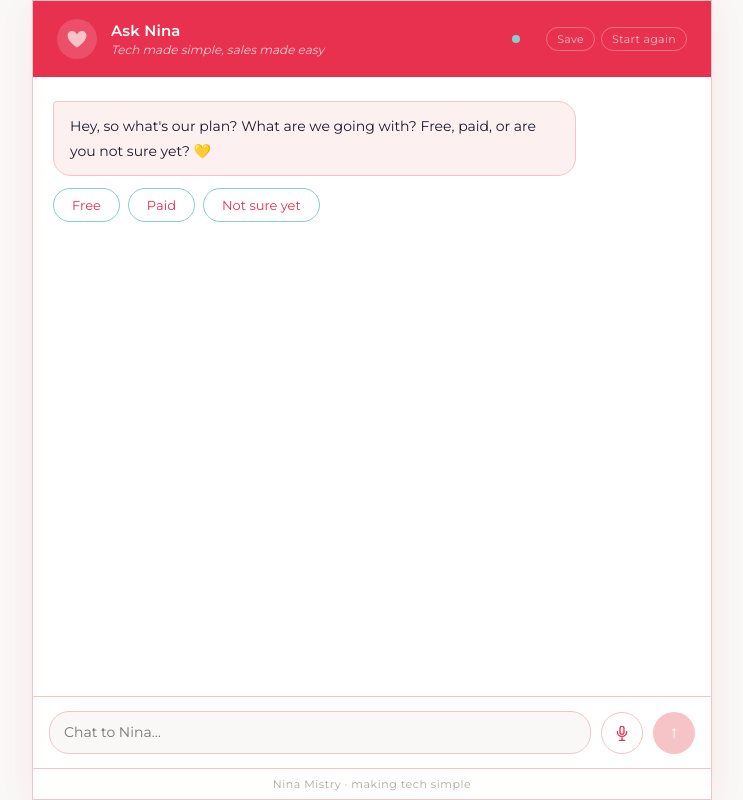
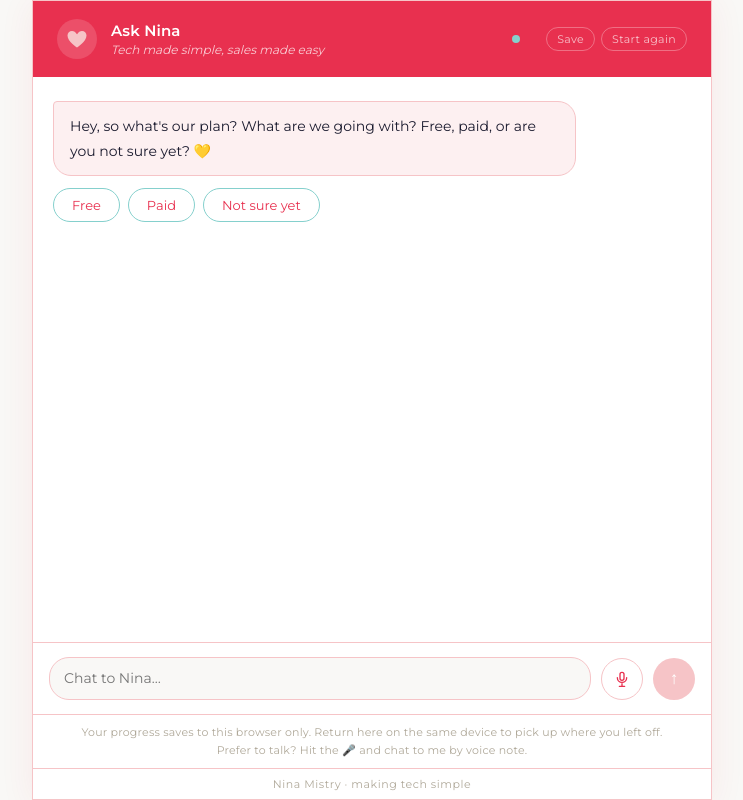
Before and after one commit to nina-1983/nina-bot, a website: page index.html in a window 1280 px wide. Shown: the whole page, without its empty margins (268-1011 px from the left). Drawn offline with Linux system fonts and the light colour scheme.

Commit message:
Update index.html

```diff
--- a/index.html
+++ b/index.html
@@ -318,6 +318,16 @@
 
   .toast.show { opacity: 1; }
 
+  .notice {
+    text-align: center;
+    padding: 8px 16px;
+    font-size: 11px;
+    color: #b0a99a;
+    letter-spacing: 0.02em;
+    line-height: 1.7;
+    border-top: 1px solid #f6c4c7;
+  }
+
   /* Footer */
   .footer {
     text-align: center;
@@ -369,6 +379,10 @@
     <button class="send-btn" id="sendBtn" disabled>↑</button>
   </div>
 
+  <div class="notice">
+    Your progress saves to this browser only. Return here on the same device to pick up where you left off.<br>
+    Prefer to talk? Hit the 🎤 and chat to me by voice note.
+  </div>
   <div class="footer">Nina Mistry · making tech simple</div>
 </div>
 
```
